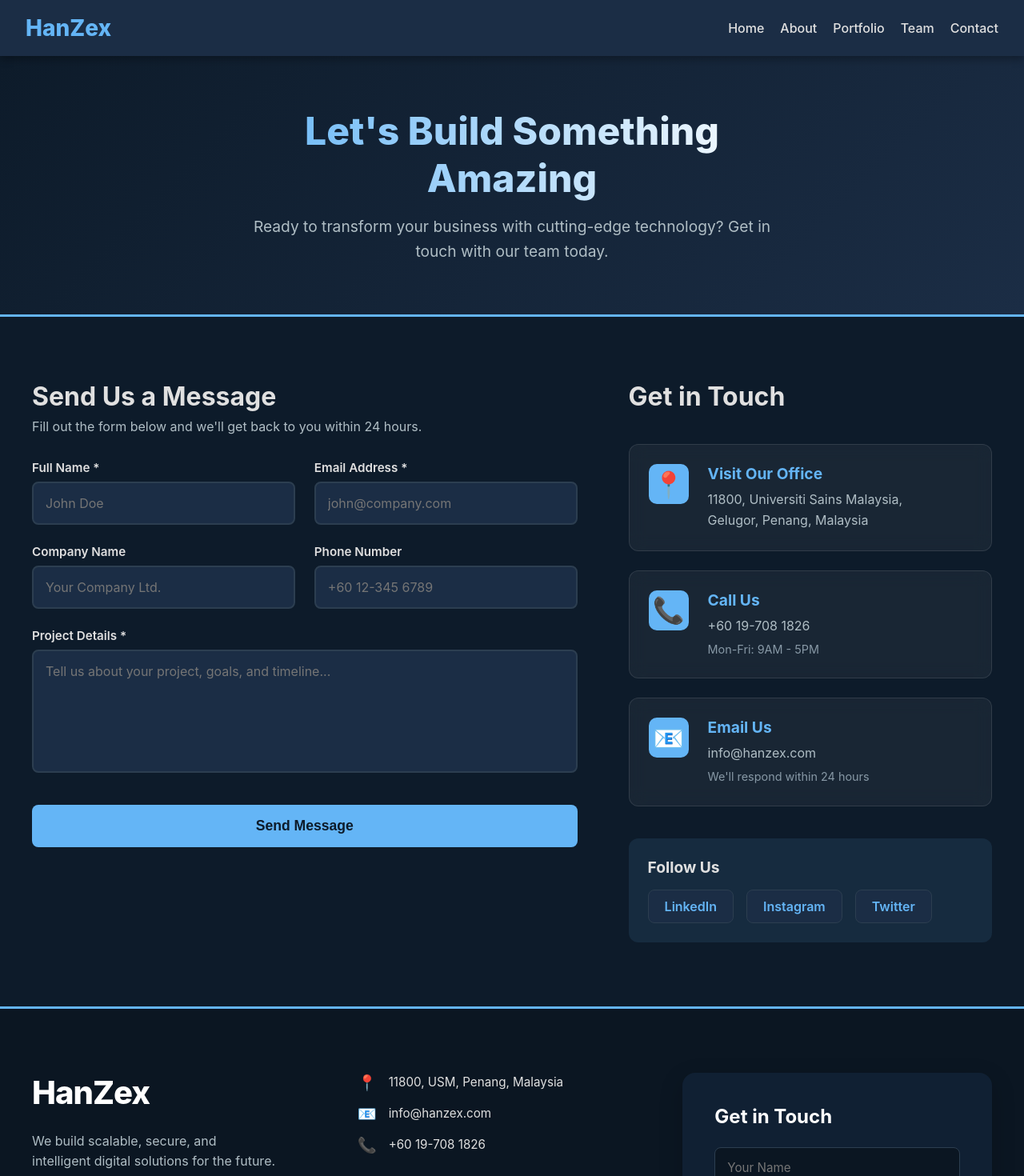
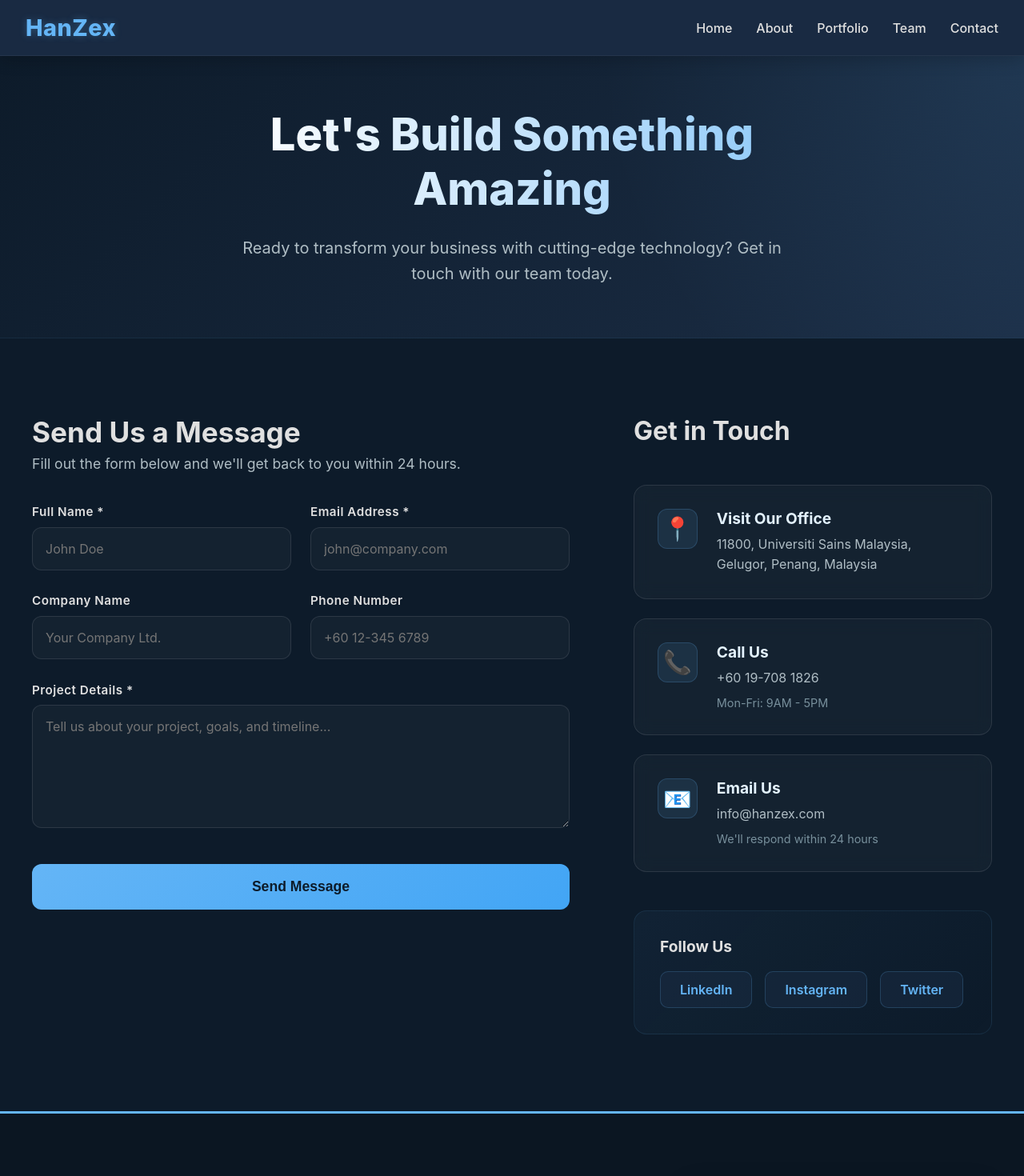
Before and after one commit to tanchinqian/CAT201-Assignment2, a React (Vite) app: page /contact in a window 1280 px wide. Shown: the top 1470 px of the page at 80% size. Built offline with nearby package versions, Linux system fonts and the light colour scheme.

Commit message:
final changes

```diff
--- a/src/components/Navbar.css
+++ b/src/components/Navbar.css
@@ -5,41 +5,66 @@
   justify-content: space-between;
   align-items: center;
   padding: 0 2rem;
-  background-color: #1B2D45;
+  background-color: rgba(27, 45, 69, 0.9);
+  backdrop-filter: blur(10px);
+  -webkit-backdrop-filter: blur(10px);
   color: white;
-  position: relative;
-  z-index: 10;
-  box-shadow: 0 4px 10px rgba(0,0,0,0.3);
+  position: sticky;
+  top: 0;
+  z-index: 1000;
+  box-shadow: 0 4px 20px rgba(0, 0, 0, 0.2);
+  border-bottom: 1px solid rgba(255, 255, 255, 0.05);
 }
 
 .nav-logo {
   margin: 0;
-  font-size: 1.75rem;
+  font-size: 1.8rem;
   color: #64B5F6;
   font-weight: 800;
+  letter-spacing: 0.5px;
+  text-shadow: 0 0 10px rgba(100, 181, 246, 0.3);
 }
 
 .nav-links {
   display: flex;
-  gap: 20px;
+  gap: 30px;
 }
 
 .nav-item {
   color: #E0E0E0;
   text-decoration: none;
   font-weight: 500;
+  font-size: 1rem;
+  position: relative;
   transition: color 0.3s ease;
+}
+
+.nav-item::after {
+  content: '';
+  position: absolute;
+  width: 0;
+  height: 2px;
+  bottom: -4px;
+  left: 0;
+  background-color: #64B5F6;
+  transition: width 0.3s ease;
+  border-radius: 2px;
 }
 
 .nav-item:hover {
   color: #64B5F6;
 }
 
+.nav-item:hover::after {
+  width: 100%;
+}
+
 .hamburger {
   display: none;
   flex-direction: column;
-  gap: 5px;
+  gap: 6px;
   cursor: pointer;
+  padding: 5px;
 }
 
 .hamburger .bar {
@@ -47,19 +72,20 @@
   height: 3px;
   background-color: #E0E0E0;
   border-radius: 2px;
-  transition: 0.3s ease;
+  transition: all 0.3s ease-in-out;
 }
 
 .hamburger .bar.open:nth-child(1) {
-  transform: rotate(45deg) translate(5px, 6px);
+  transform: rotate(45deg) translate(5px, 8px);
 }
 
 .hamburger .bar.open:nth-child(2) {
   opacity: 0;
+  transform: translateX(-10px);
 }
 
 .hamburger .bar.open:nth-child(3) {
-  transform: rotate(-45deg) translate(5px, -6px);
+  transform: rotate(-45deg) translate(5px, -8px);
 }
 
 @media (max-width: 768px) {
@@ -74,12 +100,41 @@
     right: 0;
     flex-direction: column;
     background-color: #1B2D45;
-    padding: 1rem 2rem;
-    gap: 15px;
+    padding: 2rem;
+    gap: 20px;
     display: none;
+    border-top: 1px solid rgba(255, 255, 255, 0.1);
+    box-shadow: 0 10px 15px rgba(0, 0, 0, 0.3);
   }
 
   .nav-links.active {
     display: flex;
+    animation: fadeInSlide 0.3s ease forwards;
+  }
+
+  .nav-item {
+    font-size: 1.1rem;
+    padding: 10px 0;
+    width: 100%;
+    text-align: center;
+  }
+
+  .nav-item:hover {
+    background-color: rgba(255, 255, 255, 0.05);
+  }
+
+  .nav-item::after {
+    display: none;
   }
 }
+
+@keyframes fadeInSlide {
+  from {
+    opacity: 0;
+    transform: translateY(-10px);
+  }
+  to {
+    opacity: 1;
+    transform: translateY(0);
+  }
+}
--- a/src/pages/About.jsx
+++ b/src/pages/About.jsx
@@ -120,7 +120,7 @@ const About = () => {
         <div className="cta-content">
           <h2>Ready to transform your business?</h2>
           <p>Let's discuss how our technical expertise can solve your challenges.</p>
-          <button className="cta-btn" onClick={() => navigate('/contact')}>Let's Discuss Your Project</button>
+          <button className="cta-btn" onClick={() => { navigate('/contact'); setTimeout(() => window.scrollTo({ top: 0, behavior: 'smooth' }), 100); }}>Let's Discuss Your Project</button>
         </div>
       </section>
 
--- a/src/pages/Contact.css
+++ b/src/pages/Contact.css
@@ -10,6 +10,7 @@
     right: 0;
     bottom: 0;
     background-color: rgba(0, 0, 0, 0.7);
+    backdrop-filter: blur(5px);
     display: flex;
     align-items: center;
     justify-content: center;
@@ -18,13 +19,14 @@
 }
 
 .notification-box {
-    background: linear-gradient(135deg, #1B2D45 0%, #0D1B2A 100%);
-    border: 2px solid #64B5F6;
+    background: rgba(27, 45, 69, 0.95);
+    backdrop-filter: blur(15px);
+    border: 1px solid rgba(100, 181, 246, 0.3);
     border-radius: 16px;
     padding: 2.5rem;
     max-width: 500px;
     width: 90%;
-    box-shadow: 0 20px 60px rgba(100, 181, 246, 0.3);
+    box-shadow: 0 20px 60px rgba(0, 0, 0, 0.5);
     display: flex;
     align-items: center;
     gap: 1.5rem;
@@ -35,12 +37,12 @@
 .notification-icon {
     width: 60px;
     height: 60px;
-    background-color: #4CAF50;
+    background: linear-gradient(135deg, #4CAF50, #43A047);
     border-radius: 50%;
     display: flex;
     align-items: center;
     justify-content: center;
-    font-size: 2.5rem;
+    font-size: 2rem;
     color: white;
     flex-shrink: 0;
     box-shadow: 0 4px 15px rgba(76, 175, 80, 0.4);
@@ -90,21 +92,15 @@
 }
 
 @keyframes fadeIn {
-    from {
-        opacity: 0;
-    }
-
-    to {
-        opacity: 1;
-    }
+    from { opacity: 0; }
+    to { opacity: 1; }
 }
 
 @keyframes slideDown {
     from {
-        transform: translateY(-50px);
+        transform: translateY(-30px);
         opacity: 0;
     }
-
     to {
         transform: translateY(0);
         opacity: 1;
@@ -121,32 +117,46 @@
     text-align: center;
     padding: 4rem 2rem;
     background: linear-gradient(135deg, #0D1B2A 0%, #1B2D45 100%);
-    border-bottom: 3px solid #64B5F6;
+    border-bottom: 1px solid rgba(100, 181, 246, 0.1);
+    position: relative;
+    overflow: hidden;
+}
+
+.contact-hero::before {
+    content: '';
+    position: absolute;
+    width: 100%;
+    height: 100%;
+    background: radial-gradient(circle at top right, rgba(100, 181, 246, 0.1), transparent 40%);
+    top: 0;
+    right: 0;
 }
 
 .contact-hero-content {
     max-width: 700px;
+    z-index: 1;
+    animation: fadeUp 0.8s ease-out;
 }
 
 .contact-hero h1 {
-    font-size: 3rem;
+    font-size: 3.5rem;
     font-weight: 800;
-    margin-bottom: 1rem;
-    background: linear-gradient(to right, #64B5F6, #ffffff);
+    margin-bottom: 1.5rem;
+    background: linear-gradient(to right, #ffffff, #90CAF9);
     -webkit-background-clip: text;
     background-clip: text;
     -webkit-text-fill-color: transparent;
 }
 
 .contact-hero p {
-    font-size: 1.2rem;
+    font-size: 1.25rem;
     color: #B0BEC5;
     line-height: 1.6;
 }
 
 /* Main Contact Section */
 .contact-main-section {
-    padding: 5rem 2rem;
+    padding: 6rem 2rem;
     background-color: #0D1B2A;
 }
 
@@ -155,25 +165,26 @@
     margin: 0 auto;
     display: grid;
     grid-template-columns: 1.5fr 1fr;
-    gap: 4rem;
+    gap: 5rem;
 }
 
 /* Contact Form */
 .contact-form-wrapper h2 {
-    font-size: 2rem;
+    font-size: 2.2rem;
     margin-bottom: 0.5rem;
     color: #E0E0E0;
 }
 
 .form-subtitle {
     color: #B0BEC5;
-    margin-bottom: 2rem;
+    margin-bottom: 2.5rem;
+    font-size: 1.1rem;
 }
 
 .contact-form {
     display: flex;
     flex-direction: column;
-    gap: 1.5rem;
+    gap: 1.8rem;
 }
 
 .form-row {
@@ -185,57 +196,106 @@
 .form-group {
     display: flex;
     flex-direction: column;
-    gap: 0.5rem;
+    gap: 0.6rem;
 }
 
 .form-group label {
     color: #E0E0E0;
     font-weight: 600;
     font-size: 0.95rem;
+    letter-spacing: 0.5px;
 }
 
 .form-group input,
 .form-group textarea {
     width: 100%;
-    padding: 15px;
-    background-color: #1B2D45;
-    border: 2px solid #2C3E50;
-    border-radius: 8px;
+    padding: 16px;
+    background-color: rgba(255, 255, 255, 0.03);
+    border: 1px solid rgba(255, 255, 255, 0.1);
+    border-radius: 12px;
     color: white;
     font-size: 1rem;
     font-family: inherit;
     outline: none;
-    transition: border-color 0.3s, background-color 0.3s;
+    transition: all 0.3s ease;
 }
 
 .form-group input:focus,
 .form-group textarea:focus {
     border-color: #64B5F6;
-    background-color: #223544;
+    background-color: rgba(100, 181, 246, 0.05);
+    box-shadow: 0 0 0 4px rgba(100, 181, 246, 0.1);
 }
 
 .form-group textarea {
-    resize: none;
+    resize: vertical;
+    min-height: 150px;
+}
+
+.form-group input:disabled,
+.form-group textarea:disabled {
+    opacity: 0.7;
+    cursor: not-allowed;
 }
 
 .submit-btn {
-    padding: 16px 40px;
-    background-color: #64B5F6;
+    padding: 18px 40px;
+    background: linear-gradient(135deg, #64B5F6, #42A5F5);
     color: #0D1B2A;
     border: none;
-    border-radius: 8px;
+    border-radius: 12px;
     font-weight: 700;
     font-size: 1.1rem;
     cursor: pointer;
-    transition: all 0.3s;
+    transition: all 0.3s ease;
     margin-top: 1rem;
+    position: relative;
+    overflow: hidden;
 }
 
-.submit-btn:hover {
-    background-color: #42A5F5;
+.submit-btn:hover:not(:disabled) {
     transform: translateY(-2px);
-    box-shadow: 0 8px 20px rgba(100, 181, 246, 0.3);
+    box-shadow: 0 8px 25px rgba(100, 181, 246, 0.4);
 }
+
+.submit-btn:disabled {
+    background: #546E7A;
+    cursor: wait;
+}
+
+.submit-btn.loading {
+    padding-right: 50px;
+}
+
+.submit-btn.loading::after {
+    content: "";
+    position: absolute;
+    width: 20px;
+    height: 20px;
+    top: 50%;
+    right: 20px;
+    margin-top: -10px;
+    border: 2px solid rgba(13, 27, 42, 0.3);
+    border-top-color: #0D1B2A;
+    border-radius: 50%;
+    animation: spin 0.8s linear infinite;
+}
+
+@keyframes spin {
+    to { transform: rotate(360deg); }
+}
+
+@keyframes fadeUp {
+    from {
+        opacity: 0;
+        transform: translateY(20px);
+    }
+    to {
+        opacity: 1;
+        transform: translateY(0);
+    }
+}
+
 
 /* Contact Information */
 .contact-info-wrapper {
@@ -246,41 +306,46 @@
 
 .contact-info-wrapper h2 {
     font-size: 2rem;
-    margin-bottom: 1rem;
+    margin-bottom: 1.5rem;
     color: #E0E0E0;
 }
 
 .info-card {
     display: flex;
     gap: 1.5rem;
-    padding: 1.5rem;
-    background: rgba(255, 255, 255, 0.05);
+    padding: 1.8rem;
+    background: rgba(255, 255, 255, 0.03);
     backdrop-filter: blur(10px);
     border: 1px solid rgba(255, 255, 255, 0.1);
-    border-radius: 12px;
+    border-radius: 16px;
     transition: transform 0.3s, box-shadow 0.3s;
 }
 
 .info-card:hover {
     transform: translateY(-3px);
-    box-shadow: 0 8px 20px rgba(100, 181, 246, 0.2);
+    box-shadow: 0 10px 30px rgba(0, 0, 0, 0.2);
+    border-color: rgba(100, 181, 246, 0.3);
+    background: rgba(255, 255, 255, 0.05);
 }
 
 .info-icon {
-    font-size: 2rem;
+    font-size: 1.8rem;
     min-width: 50px;
     height: 50px;
     display: flex;
     align-items: center;
     justify-content: center;
-    background-color: #64B5F6;
-    border-radius: 10px;
+    background: rgba(100, 181, 246, 0.1);
+    color: #64B5F6;
+    border-radius: 12px;
+    border: 1px solid rgba(100, 181, 246, 0.2);
 }
 
 .info-content h3 {
     font-size: 1.2rem;
-    color: #64B5F6;
+    color: #e3f2fd;
     margin-bottom: 0.5rem;
+    font-weight: 700;
 }
 
 .info-content p {
@@ -291,22 +356,23 @@
 
 .info-content .subtext {
     font-size: 0.9rem;
-    color: #8899A6;
-    margin-top: 0.3rem;
+    color: #78909C;
+    margin-top: 0.4rem;
 }
 
 /* Social Section */
 .social-section {
-    margin-top: 1rem;
-    padding: 1.5rem;
-    background: rgba(100, 181, 246, 0.1);
-    border-radius: 12px;
+    margin-top: 1.5rem;
+    padding: 2rem;
+    background: linear-gradient(135deg, rgba(100, 181, 246, 0.05), transparent);
+    border-radius: 16px;
+    border: 1px solid rgba(100, 181, 246, 0.1);
 }
 
 .social-section h3 {
     font-size: 1.2rem;
     color: #E0E0E0;
-    margin-bottom: 1rem;
+    margin-bottom: 1.2rem;
 }
 
 .social-icons {
@@ -316,20 +382,22 @@
 }
 
 .social-icon {
-    padding: 10px 20px;
-    background-color: #1B2D45;
+    padding: 12px 24px;
+    background-color: rgba(27, 45, 69, 0.5);
     color: #64B5F6;
     text-decoration: none;
-    border-radius: 8px;
+    border-radius: 10px;
     font-weight: 600;
     transition: all 0.3s;
-    border: 1px solid #2C3E50;
+    border: 1px solid rgba(100, 181, 246, 0.2);
+    display: inline-block;
 }
 
 .social-icon:hover {
     background-color: #64B5F6;
     color: #0D1B2A;
-    transform: translateY(-2px);
+    transform: translateY(-3px);
+    box-shadow: 0 5px 15px rgba(100, 181, 246, 0.3);
 }
 
 /* Responsive Design */
@@ -341,24 +409,16 @@
 
     .form-row {
         grid-template-columns: 1fr;
+        gap: 1rem;
     }
 }
 
 @media (max-width: 768px) {
     .contact-hero h1 {
-        font-size: 2rem;
+        font-size: 2.5rem;
     }
 
     .contact-hero p {
-        font-size: 1rem;
-    }
-
-    .why-contact-section h2 {
-        font-size: 2rem;
-    }
-
-    .benefits-grid {
-        grid-template-columns: 1fr;
-        gap: 1.5rem;
+        font-size: 1.1rem;
     }
 }
--- a/src/pages/Contact.jsx
+++ b/src/pages/Contact.jsx
@@ -11,6 +11,7 @@ const Contact = () => {
     });
 
     const [showNotification, setShowNotification] = useState(false);
+    const [isSubmitting, setIsSubmitting] = useState(false);
 
     const handleChange = (e) => {
         setFormData({
@@ -21,8 +22,11 @@ const Contact = () => {
 
     const handleSubmit = (e) => {
         e.preventDefault();
+        setIsSubmitting(true);
 
-        // Show notification
+        // Simulate network request
+        setTimeout(() => {
+            setIsSubmitting(false);
             setShowNotification(true);
 
             // Reset form after submission
@@ -38,6 +42,7 @@ const Contact = () => {
             setTimeout(() => {
                 setShowNotification(false);
             }, 3000);
+        }, 1500);
     };
 
     return (
@@ -94,6 +99,7 @@ const Contact = () => {
                                         onChange={handleChange}
                                         placeholder="John Doe"
                                         required
+                                        disabled={isSubmitting}
                                     />
                                 </div>
 
@@ -107,6 +113,7 @@ const Contact = () => {
                                         onChange={handleChange}
                                         placeholder="john@company.com"
                                         required
+                                        disabled={isSubmitting}
                                     />
                                 </div>
                             </div>
@@ -121,6 +128,7 @@ const Contact = () => {
                                         value={formData.company}
                                         onChange={handleChange}
                                         placeholder="Your Company Ltd."
+                                        disabled={isSubmitting}
                                     />
                                 </div>
 
@@ -133,6 +141,7 @@ const Contact = () => {
                                         value={formData.phone}
                                         onChange={handleChange}
                                         placeholder="+60 12-345 6789"
+                                        disabled={isSubmitting}
                                     />
                                 </div>
                             </div>
@@ -147,11 +156,12 @@ const Contact = () => {
                                     placeholder="Tell us about your project, goals, and timeline..."
                                     rows="6"
                                     required
+                                    disabled={isSubmitting}
                                 ></textarea>
                             </div>
 
-                            <button type="submit" className="submit-btn">
-                                Send Message
+                            <button type="submit" className={`submit-btn ${isSubmitting ? 'loading' : ''}`} disabled={isSubmitting}>
+                                {isSubmitting ? 'Sending...' : 'Send Message'}
                             </button>
                         </form>
                     </div>
@@ -189,9 +199,9 @@ const Contact = () => {
                         <div className="social-section">
                             <h3>Follow Us</h3>
                             <div className="social-icons">
-                                <a href="#" className="social-icon">LinkedIn</a>
-                                <a href="#" className="social-icon">Instagram</a>
-                                <a href="#" className="social-icon">Twitter</a>
+                                <a href="https://linkedin.com" target="_blank" rel="noopener noreferrer" className="social-icon">LinkedIn</a>
+                                <a href="https://instagram.com" target="_blank" rel="noopener noreferrer" className="social-icon">Instagram</a>
+                                <a href="https://twitter.com" target="_blank" rel="noopener noreferrer" className="social-icon">Twitter</a>
                             </div>
                         </div>
                     </div>
--- a/src/pages/Projects.jsx
+++ b/src/pages/Projects.jsx
@@ -99,7 +99,7 @@ const Projects = () => {
             <section className="project-cta">
                 <h2>Have a project in mind?</h2>
                 <p>Let's build something amazing together.</p>
-                <button className="start-project-btn" onClick={() => navigate('/contact')}>Start Your Project</button>
+                <button className="start-project-btn" onClick={() => { navigate('/contact'); setTimeout(() => window.scrollTo({ top: 0, behavior: 'smooth' }), 100); }}>Start Your Project</button>
             </section>
 
         </div>
--- a/src/pages/Team.css
+++ b/src/pages/Team.css
@@ -8,7 +8,7 @@
 /* --- HEADER SECTION --- */
 .team-header {
     text-align: center;
-    padding: 5rem 2rem 3rem;
+    padding: 8rem 2rem 3rem;
     max-width: 800px;
     margin: 0 auto;
 }
@@ -30,7 +30,7 @@
 .team-content {
     padding: 0 2rem;
     max-width: 1200px;
-    margin: 0 auto;
+    margin: 0 auto 8rem; /* Added margin-bottom for spacing */
 }
 
 .team-grid {
```
Also changed, not shown: src/components/Footer.css (+105 -0 lines), src/components/Footer.jsx (+36 -4 lines), src/pages/Home.css (+99 -46 lines), src/pages/Team.jsx (+14 -7 lines). Lines whose indentation alone changed are shown as unchanged.
